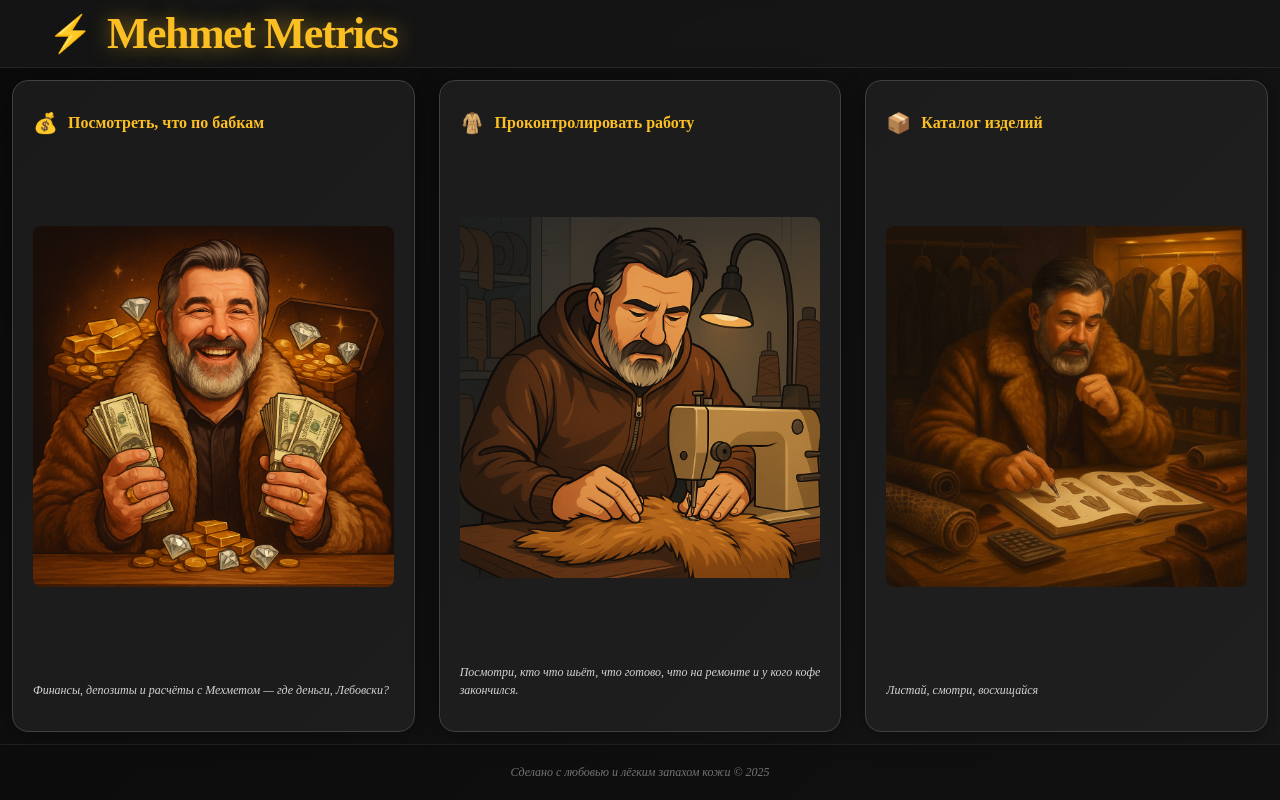
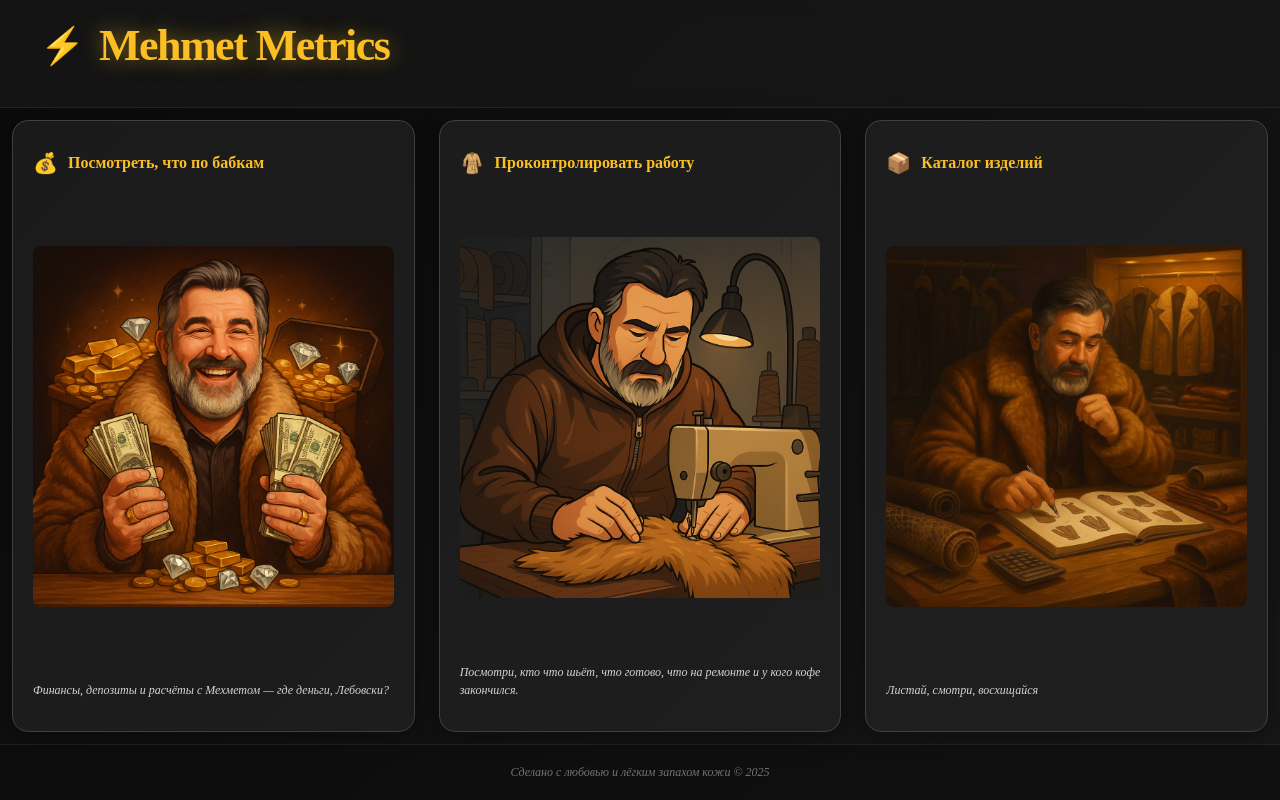
Before and after one commit to Entoxto/MehmetMetrix, a Next.js app: page / in a window 1280 px wide. Built offline with nearby package versions, Linux system fonts and the light colour scheme.

Commit message:
style: align header flush with content

```diff
--- a/app/home/UpSector.tsx
+++ b/app/home/UpSector.tsx
@@ -7,13 +7,19 @@
  */
 import type { ReactNode } from "react";
 import { HOME_STYLES } from "./styles";
+import { useBreakpoint } from "@/constants/MonitorSize";
 
 interface HeaderProps {
   children?: ReactNode;
 }
 
-export const UpSector = ({ children }: HeaderProps) => (
-  <header style={HOME_STYLES.upSector}>
-    {children}
-  </header>
-);
+export const UpSector = ({ children }: HeaderProps) => {
+  const { isMobile } = useBreakpoint();
+  const padding = isMobile ? "8px 8px 8px 0" : "8px 24px";
+
+  return (
+    <header style={{ ...HOME_STYLES.upSector, padding }}>
+      {children}
+    </header>
+  );
+};
--- a/app/home/styles.ts
+++ b/app/home/styles.ts
@@ -11,19 +11,22 @@ export const HOME_STYLES = {
   } as CSSProperties,
 
   headerContainer: (isMobile: boolean): CSSProperties => ({
-    display: isMobile ? "flex" : "grid",
-    flexDirection: isMobile ? "column" : undefined,
-    gridTemplateColumns: isMobile ? undefined : "1fr auto 1fr",
-    alignItems: "center",
-    gap: isMobile ? SPACING.sm : 0,
-    padding: isMobile ? "8px 16px" : "0px 32px",
+    display: "flex",
+    flexDirection: "column",
+    alignItems: "flex-start",
+    gap: SPACING.sm,
+    padding: isMobile
+      ? `8px ${SPACING.md}px 8px ${SPACING.sm}px`
+      : `12px ${SPACING.lg}px 12px ${SPACING.md}px`,
+    width: "100%",
+    boxSizing: "border-box",
   }),
 
   headerTopRow: (isMobile: boolean): CSSProperties => ({
     display: "flex",
     alignItems: "center",
     gap: isMobile ? 8 : 14,
-    justifyContent: isMobile ? "space-between" : "flex-start",
+    justifyContent: "flex-start",
     width: "100%",
   }),
 
@@ -93,14 +96,14 @@ export const HOME_STYLES = {
   } as CSSProperties,
 
   upSector: {
-    display: "grid",
-    gridTemplateColumns: "1fr",
+    display: "flex",
     alignItems: "center",
-    padding: "8px 16px",
+    padding: "0",
     borderBottom: `1px solid rgba(102,102,102,0.2)`,
     background: COLORS.background.header,
     backdropFilter: "blur(10px)",
-    gap: SPACING.sm,
+    width: "100%",
+    justifyContent: "flex-start",
   } as CSSProperties,
 };
 
```
